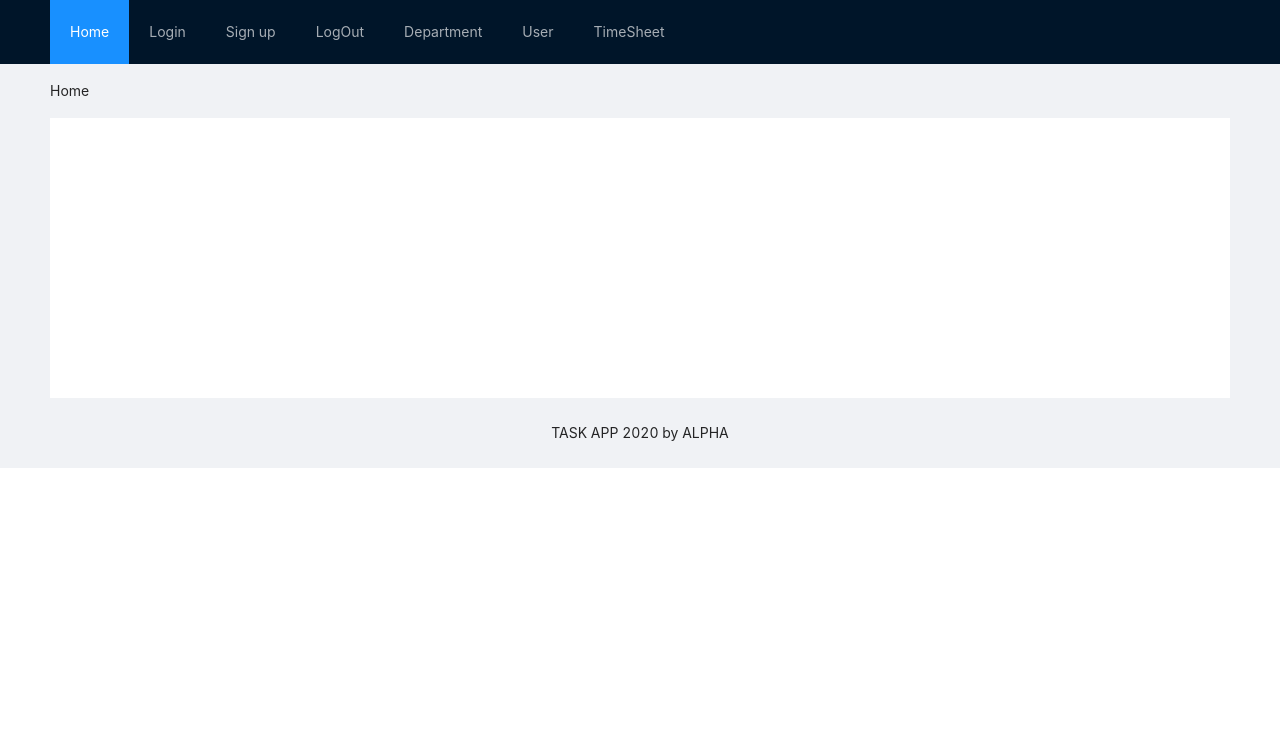
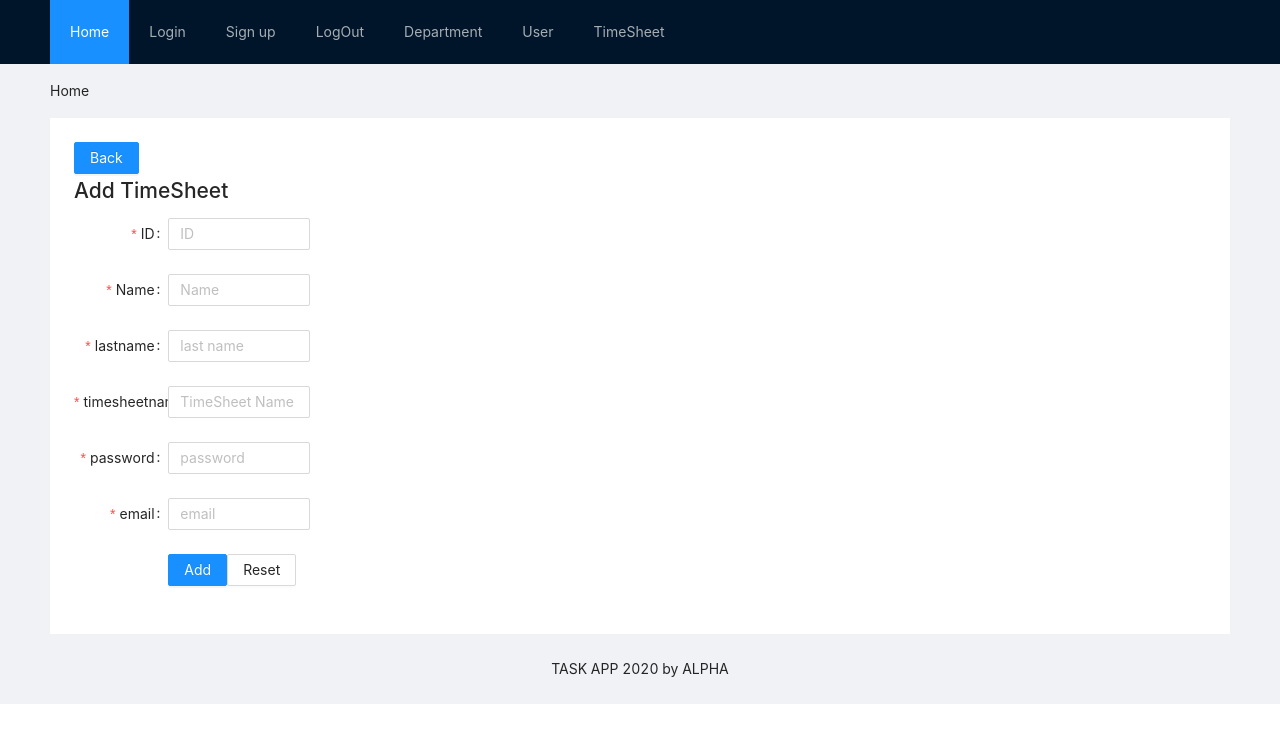
Before and after one commit to una-eif509-desarrolloweb-20G01/webdev-project-frontend-alpha, a React (Create React App) app: page /add_timesheet in a window 1280 px wide. Shown: the top 742 px of the page. Built offline with nearby package versions, Linux system fonts and the light colour scheme.

Commit message:
print in every page, delete working but have to check jpa relations due parent/child removal

```diff
--- a/src/App.js
+++ b/src/App.js
@@ -16,6 +16,7 @@ import Signup from "./components/Signup";
 import User from "./components/User";
 import EditUser from "./components/EditUser";
 import AddUser from "./components/AddUser";
+import AddTimeSheet from "./components/AddTimeSheet";
 function App() {
 
 
@@ -95,6 +96,7 @@ function App() {
             <Route exact path="/department" component={Department}/>
             <Route exact path="/timesheet" component={TimeSheet}/>
             <Route exact path="/edit_timesheet/:id" component={EditTimeSheet}/>
+            <Route exact path="/add_timesheet" component={AddTimeSheet}/>
             <Route exact path="/add_department" component={AddDepartment}/>
             <Route exact path="/edit_department/:id" component={EditDepartment}/>
             <Route exact path="/user" component={User}/>
--- /dev/null
+++ b/src/components/AddTimeSheet.js
@@ -0,0 +1,242 @@
+import React, {useState} from "react";
+import TimeSheetService from "../services/timesheet.service";
+import {Form, Input, Button, Alert} from 'antd';
+import {Link} from "react-router-dom";
+import {  } from '@ant-design/icons';
+
+const layout = {
+    labelCol: {
+        span: 2,
+    },
+    wrapperCol: {
+        span: 3,
+    },
+};
+
+const tailLayout = {
+    wrapperCol: {
+        offset: 2,
+        span: 8,
+    },
+};
+
+
+const AddTimeSheet = (props) => {
+    const initialTimeSheetState = {
+        id_time: null,
+        timesheet_date: "2020-01-01",
+        monday: 0,
+        tuesday: 0,
+        wednesday: 0,
+        thursday: 0,
+        friday: 0,
+        saturday: 0,
+        sunday: 0,
+        pay: 0,
+        id_user: null ,
+        approved: false,
+        payed: false,
+        id_department: null
+    };
+    const [form] = Form.useForm();
+    const [timesheet, setTimeSheet] = useState(initialTimeSheetState);
+    const [error, setError, submitted, setSubmitted] = useState(false);
+
+
+
+    const handleInputChange = event => {
+        let { name, value } = event.target;
+        setTimeSheet({ ...timesheet, [name]: value });
+    };
+
+
+
+    const saveTimeSheet = () => {
+        var data = {
+            id_time: timesheet.id_time,
+            timesheet_date: timesheet.timesheet_date,
+            monday: timesheet.monday,
+            tuesday: timesheet.tuesday,
+            wednesday: timesheet.wednesday,
+            thursday: timesheet.thursday,
+            friday: timesheet.friday,
+            saturday: timesheet.saturday,
+            sunday: timesheet.sunday,
+            pay: timesheet.pay,
+            id_user: timesheet.id_user,
+            approved: timesheet.approved,
+            payed: timesheet.payed,
+            id_department: timesheet.id_department
+        };
+
+        TimeSheetService.create(data)
+            .then(response => {
+                setTimeSheet({
+                    id_time: response.data.id_time,
+                    timesheet_date: response.data.timesheet_date,
+                    monday: response.data.monday,
+                    tuesday: response.data.tuesday,
+                    wednesday: response.data.wednesday,
+                    thursday: response.data.thursday,
+                    friday: response.data.friday,
+                    saturday: response.data.saturday,
+                    sunday: response.data.sunday,
+                    pay: response.data.pay,
+                    id_user: response.data.id_user,
+                    approved: response.data.approved,
+                    payed: response.data.payed,
+                    id_department: response.data.id_department
+                });
+                setSubmitted(true);
+                console.log(response.data);
+            })
+            .catch(err => {
+                console.log(err);
+                setError(err)
+
+            });
+    };
+
+    const newTimeSheet = () => {
+        setTimeSheet(initialTimeSheetState);
+        setSubmitted(false);
+    };
+    /** General Methods **/
+
+    const onFinish = data => {
+        console.log(timesheet);
+        saveTimeSheet();
+    };
+
+    const onReset = () => {
+        form.resetFields();
+    };
+    return (
+        <div>
+        <Link to={"/timesheet"}>
+            <Button type="primary" htmlType="button">
+                Back
+            </Button>
+        </Link>
+        <h1>Add TimeSheet</h1>
+            <Form {...layout} form={form} name="control-hooks" onFinish={onFinish}>
+
+                <Form.Item
+                    name="id_time"
+                    label="ID"
+                    rules={[
+                        {
+                            required: true,
+                        },
+                    ]}
+                >
+                    <Input
+                        name="id_time"
+                        onChange={handleInputChange}
+                        placeholder="ID"
+                    />
+                </Form.Item>
+                <Form.Item
+                    name="firstname"
+                    label="Name"
+                    rules={[
+                        {
+                            required: true,
+                        },
+                    ]}
+                >
+                    <Input
+                        name="firstname"
+                        onChange={handleInputChange}
+                        placeholder="Name"
+                     />
+                 </Form.Item>
+
+                 <Form.Item
+                    name="lastname"
+                    label="lastname"
+                    rules={[
+                        {
+                            required: true,
+                        },
+                    ]}
+                >
+                    <Input
+                        name="lastname"
+                        onChange={handleInputChange}
+                        placeholder="last name"
+                     />
+                 </Form.Item>
+
+                 <Form.Item
+                    name="TimeSheet name"
+                    label="timesheetname"
+                    rules={[
+                        {
+                            required: true,
+                        },
+                    ]}
+                >
+                    <Input
+                        name="timesheetname"
+                        onChange={handleInputChange}
+                        placeholder="TimeSheet Name"
+                     />
+                 </Form.Item>
+
+                 <Form.Item
+                    name="password"
+                    label="password"
+                    rules={[
+                        {
+                            required: true,
+
+                        },
+                    ]}
+                >
+                    <Input
+                        name="password"
+                        onChange={handleInputChange}
+                        placeholder="password"
+                     />
+                 </Form.Item>
+
+                 <Form.Item
+                    name="email"
+                    label="email"
+                    rules={[
+                        {
+                            required: true,
+                        },
+                    ]}
+                >
+                    <Input
+                        name="email"
+                        onChange={handleInputChange}
+                        placeholder="email"
+                     />
+                 </Form.Item>
+
+                <Form.Item {...tailLayout}>
+                    <Button type="primary" htmlType="submit">
+                        Add
+                    </Button>
+                    <Button htmlType="button" onClick={onReset}>
+                        Reset
+                    </Button>
+                </Form.Item>
+
+            </Form>
+                {submitted  ? (
+                    <Alert message="TimeSheet Saved" type="success" showIcon closable />
+                ) : null}
+                {error ? (
+                    <Alert message="Error in the system. Try again later." type="error" showIcon closable/>
+                ) : null}
+
+        </div>
+
+    )
+};
+
+export default AddTimeSheet;
--- a/src/components/EditDepartment.js
+++ b/src/components/EditDepartment.js
@@ -1,7 +1,9 @@
-import React, {useState, useEffect, useCallback} from "react";
+import React, {useState, useEffect, useCallback, useRef} from "react";
 import DepartmentService from "../services/department.service";
 import Select, {Form, Input, Button, Alert, Modal} from 'antd';
 import FormBuilder from "antd-form-builder";
+import {Link} from "react-router-dom";
+import ReactToPrint from "react-to-print";
 
 const EditDepartment = props => {
     const initialDepartmentState = {
@@ -121,9 +123,19 @@ const getMeta = () => {
  * Form
  */
 
-
+    const componentRef = useRef();
     return (
         <div>
+            <Link to={"/department"}>
+                <Button type="primary" htmlType="button">
+                    Back
+                </Button>
+            </Link>
+            <ReactToPrint
+                trigger={() => <Button>Print Report</Button>}
+                content={() => componentRef.current}
+            />
+            <div ref={componentRef}>
                 <Form layout="horizontal" form={form} onFinish={handleFinish} style={{ width: '800px' }}>
                     <h1 style={{ height: '40px', fontSize: '16px', marginTop: '50px', color: '#888' }}>
                         Department Information
@@ -152,6 +164,7 @@ const getMeta = () => {
                     )}
                 </Form>
             </div>
+        </div>
     );
 };
 
--- a/src/components/EditTimeSheet.js
+++ b/src/components/EditTimeSheet.js
@@ -1,7 +1,9 @@
-import React, {useState, useEffect, useCallback} from "react";
+import React, {useState, useEffect, useCallback, useRef} from "react";
 import TimeSheetService from "../services/timesheet.service";
 import {Form, Input, Button, Alert, Modal} from 'antd';
 import FormBuilder from "antd-form-builder";
+import {Link} from "react-router-dom";
+import ReactToPrint from "react-to-print";
 
 const EditTimeSheet = props => {
     const initialTimeSheetState = {
@@ -132,9 +134,19 @@ const EditTimeSheet = props => {
                 console.log(e);
             });
     };
-
+    const componentRef = useRef();
     return (
         <div>
+            <Link to={"/timesheet"}>
+                <Button type="primary" htmlType="button">
+                    Back
+                </Button>
+            </Link>
+            <ReactToPrint
+                trigger={() => <Button>Print Report</Button>}
+                content={() => componentRef.current}
+            />
+            <div ref={componentRef}>
                 <Form layout="horizontal" form={form} onFinish={handleFinish} style={{ width: '800px' }}>
                     <h1 style={{ height: '40px', fontSize: '16px', marginTop: '50px', color: '#888' }}>
                         TimeSheet Information
@@ -162,8 +174,7 @@ const EditTimeSheet = props => {
                         </Form.Item>
                     )}
                 </Form>
-
-
+            </div>
         </div>
     );
 };
--- a/src/components/EditUser.js
+++ b/src/components/EditUser.js
@@ -7,6 +7,7 @@ import DepartmentService from "../services/department.service";
 
 
 import ReactToPrint from "react-to-print";
+import {Link} from "react-router-dom";
 
 const EditUser = props => {
     const initialUserState = {
@@ -152,15 +153,17 @@ const EditUser = props => {
     const componentRef = useRef();
     /** ver que si queda dentro se encicla. */
     return (
-
         <div>
-
-    <ReactToPrint
-        trigger={() => <button>Print Report</button>}
-        content={() => componentRef.current}
-      />
-
-      <div ref={componentRef} ><Form layout="horizontal" form={form} onFinish={handleFinish} style={{ width: '800px' }}>
+            <Link to={"/user"}>
+                <Button type="primary" htmlType="button">
+                    Back
+                </Button>
+            </Link>
+            <ReactToPrint
+                trigger={() => <Button>Print Report</Button>}
+                content={() => componentRef.current}
+            />
+            <div ref={componentRef} ><Form layout="horizontal" form={form} onFinish={handleFinish} style={{ width: '800px' }}>
                 <h1 style={{ height: '40px', fontSize: '16px', marginTop: '50px', color: '#888' }}>
                     User Infomation
                     {viewMode && (
```
Also changed, not shown: src/components/Department.js (+11 -15 lines), src/components/User.js (+7 -20 lines). Lines whose indentation alone changed are shown as unchanged.
